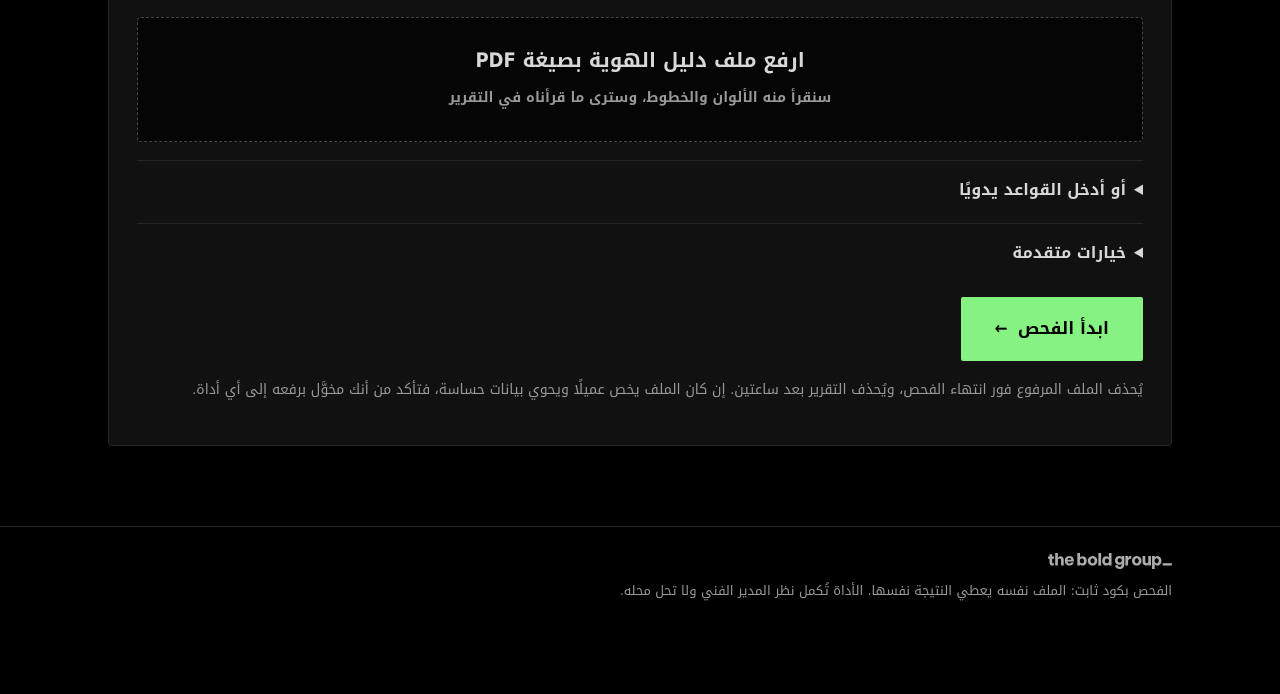
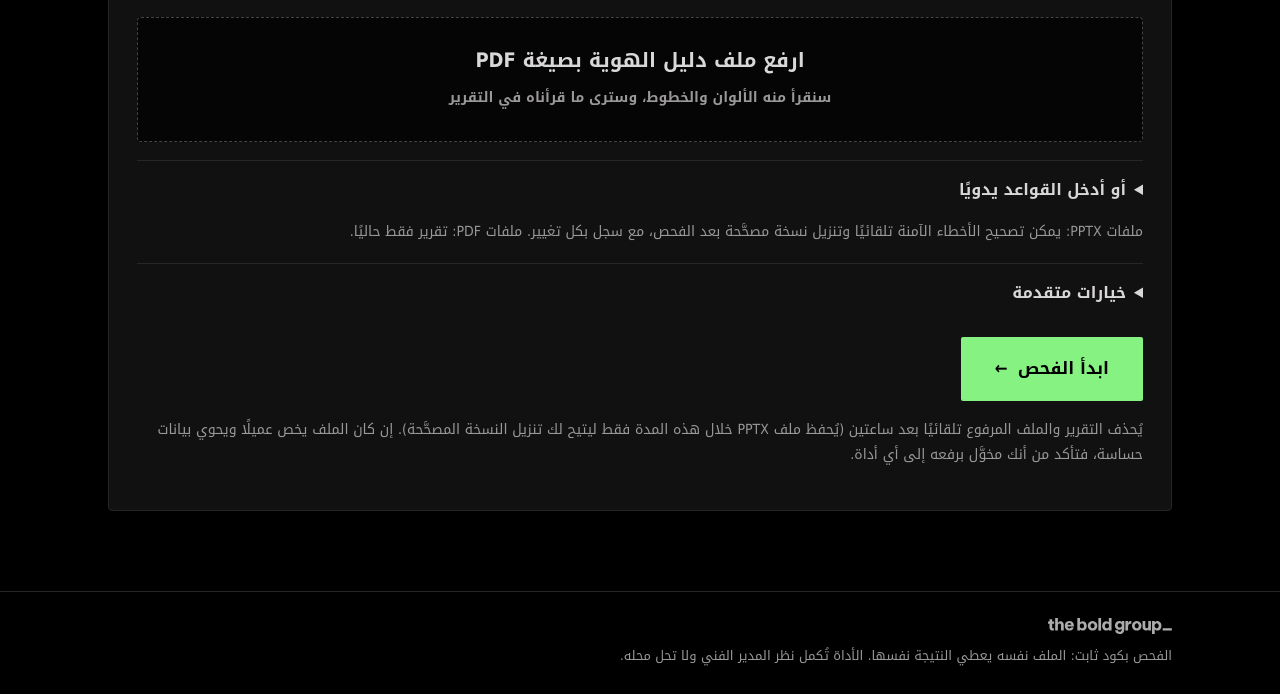
Before and after one commit to amirgfx11-dev/arabic-design-checker, a Flask app: page / in a window 1280 px wide. Shown: the part 1173-1867 px from the top of the page. Before the commit the page ends 1774 px from the top, so only its background shows below. Run offline with Flask 3, Linux system fonts and the light colour scheme; some web fonts are replaced.

Commit message:
Revise note on file and report deletion timing
Updated the note regarding file deletion after scanning to clarify the timing and conditions for file retention.

```diff
--- a/templates/index.html
+++ b/templates/index.html
@@ -28,11 +28,12 @@
 <div><label>أصغر حجم خط (pt)</label><input type="number" step="0.5" name="min_size" placeholder="مثال: 10"></div>
 </div></details>
 
+<p class="note" style="margin-top:14px">ملفات PPTX: يمكن تصحيح الأخطاء الآمنة تلقائيًا وتنزيل نسخة مصحَّحة بعد الفحص، مع سجل بكل تغيير. ملفات PDF: تقرير فقط حاليًا.</p>
 <details><summary>خيارات متقدمة</summary>
 <label style="font-weight:400"><input type="checkbox" name="ocr" value="1" {% if not ocr %}disabled{% endif %}> اقرأ الأرقام داخل لقطات الشاشة المضمّنة في PDF (أبطأ، ودقته متوسطة){% if not ocr %} (غير متاح على هذا الخادم){% endif %}</label>
 </details>
 <p style="margin-top:30px"><button id="go" class="btn" type="submit">ابدأ الفحص <span>←</span></button></p>
-<p class="note">يُحذف الملف المرفوع فور انتهاء الفحص، ويُحذف التقرير بعد ساعتين. إن كان الملف يخص عميلًا ويحوي بيانات حساسة، فتأكد من أنك مخوَّل برفعه إلى أي أداة.</p>
+<p class="note">يُحذف التقرير والملف المرفوع تلقائيًا بعد ساعتين (يُحفظ ملف PPTX خلال هذه المدة فقط ليتيح لك تنزيل النسخة المصحَّحة). إن كان الملف يخص عميلًا ويحوي بيانات حساسة، فتأكد من أنك مخوَّل برفعه إلى أي أداة.</p>
 </form>
 <script>
 for (const n of [1,2]) { const d=document.getElementById('drop'+n), i=d.querySelector('input'), f=document.getElementById('fn'+n);
```
